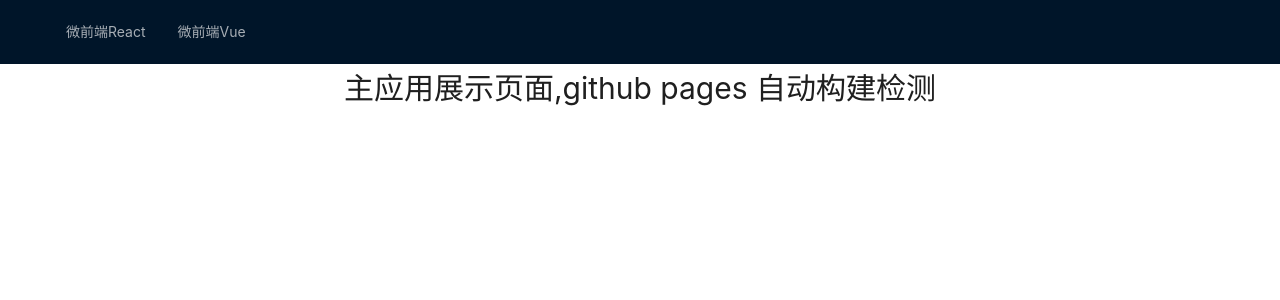
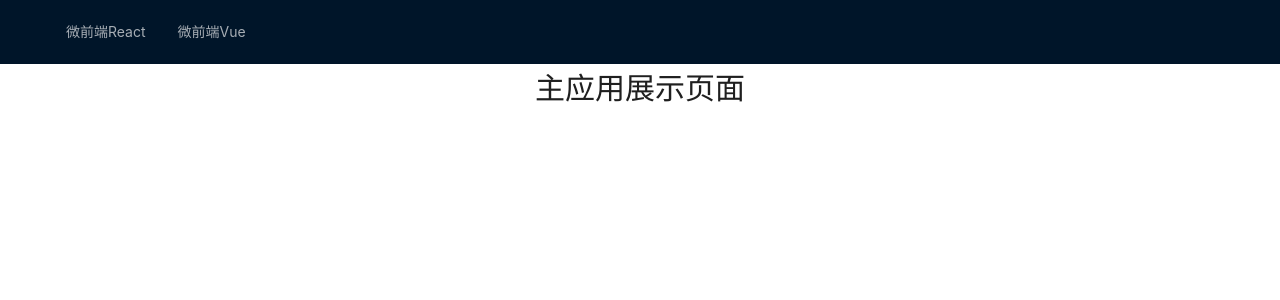
Before and after one commit to OneHuLu/qiankun-base, a React (Create React App) app: page / in a window 1280 px wide. Shown: the top 300 px of the page. Built offline with nearby package versions, Linux system fonts and the light colour scheme; what qiankun would draw is missing.

Commit message:
github pages 自动构建测试

```diff
--- a/src/App.tsx
+++ b/src/App.tsx
@@ -60,7 +60,7 @@ const App: React.FC = () => {
                     fontSize: "30px",
                   }}
                 >
-                  主应用展示页面,github pages 自动构建检测
+                  主应用展示页面
                 </div>
               ) : (
                 <div id={HeadMenuItemsList[menuKey]?.id} /> // id 要与 registerMicroApps 当中的 container 保持一致
```
